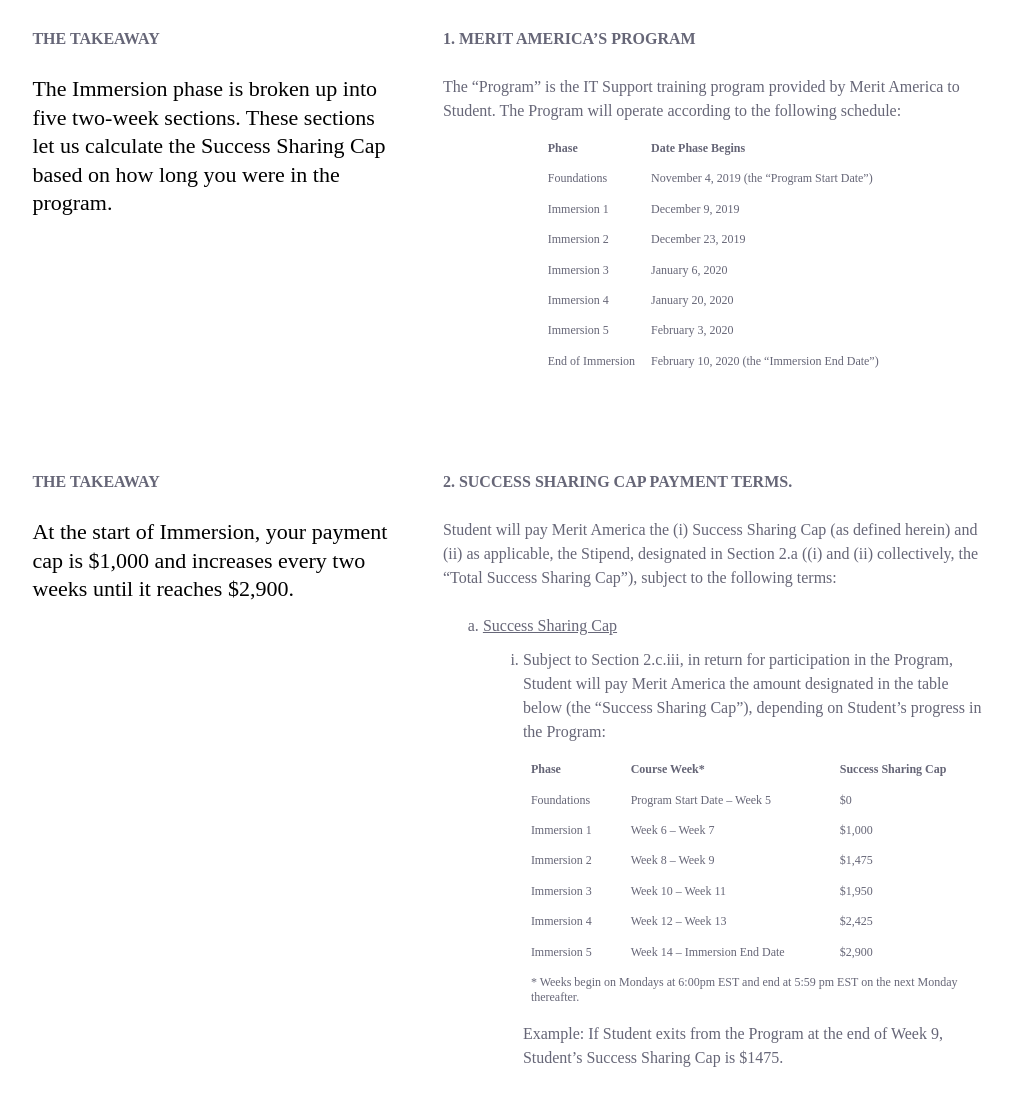
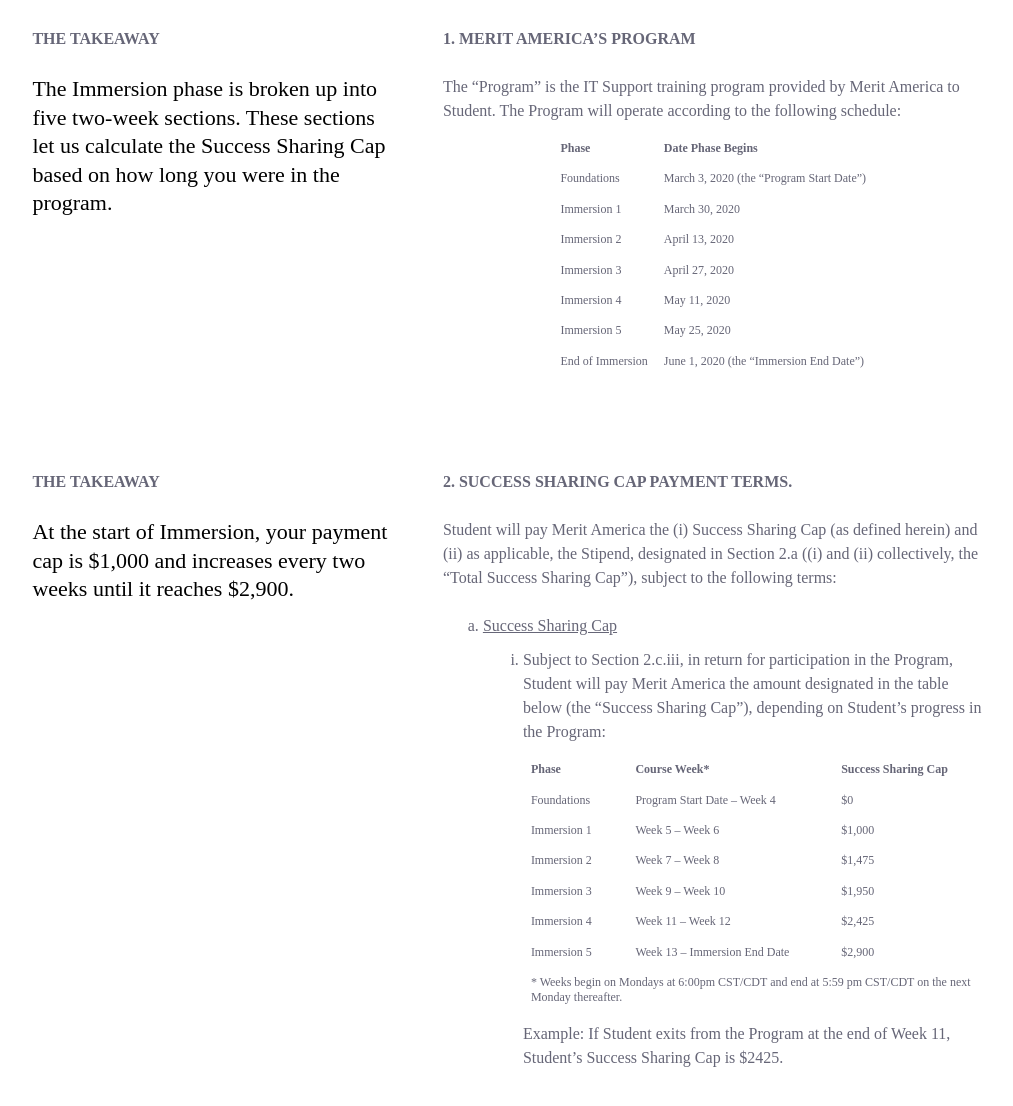
Before and after one commit to Benobaldwin/Benobaldwin.github.io, a plain HTML site: page dallas-it.html in a window 1280 px wide. Shown: the part 2322-3428 px from the top of the page, without its empty margins (132-1145 px from the left). Drawn offline with Linux system fonts and the light colour scheme.

Commit message:
Update dallas-it.html

```diff
--- a/dallas-it.html
+++ b/dallas-it.html
@@ -353,7 +353,7 @@ h3.weekstitle:before {
           Ben Ophoven-Baldwin
         </h3>
         <p>
-          Strategy Manager
+          Sr. Manager of Product &amp; Strategy
         </p>
       </div>
     </div>
@@ -445,31 +445,31 @@ This does not replace the need to read the contract yourself, and perform your o
                 </tr>
                 <tr>
                   <td class="tg-0lax">Foundations</td>
-                  <td class="tg-0lax">November 4, 2019 (the “Program Start Date”)</td>
+                  <td class="tg-0lax">March 3, 2020 (the “Program Start Date”)</td>
                 </tr>
                 <tr>
                   <td class="tg-0lax">Immersion 1</td>
-                  <td class="tg-0lax">December 9, 2019</td>
+                  <td class="tg-0lax">March 30, 2020</td>
                 </tr>
                 <tr>
                   <td class="tg-0lax">Immersion 2</td>
-                  <td class="tg-0lax">December 23, 2019</td>
+                  <td class="tg-0lax">April 13, 2020</td>
                 </tr>
                 <tr>
                   <td class="tg-0lax">Immersion 3</td>
-                  <td class="tg-0lax">January 6, 2020</td>
+                  <td class="tg-0lax">April 27, 2020</td>
                 </tr>
                 <tr>
                   <td class="tg-0lax">Immersion 4</td>
-                  <td class="tg-0lax">January 20, 2020</td>
+                  <td class="tg-0lax">May 11, 2020</td>
                 </tr>
                 <tr>
                   <td class="tg-0lax">Immersion 5</td>
-                  <td class="tg-0lax">February 3, 2020</td>
+                  <td class="tg-0lax">May 25, 2020</td>
                 </tr>
                 <tr>
                   <td class="tg-0lax">End of Immersion</td>
-                  <td class="tg-0lax">February 10, 2020 (the “Immersion End Date”)</td>
+                  <td class="tg-0lax">June 1, 2020 (the “Immersion End Date”)</td>
                 </tr>
               </table>
 
@@ -504,39 +504,39 @@ This does not replace the need to read the contract yourself, and perform your o
                           </tr>
                           <tr>
                             <td>Foundations</td>
-                            <td>Program Start Date – Week 5</td>
+                            <td>Program Start Date – Week 4</td>
                             <td>$0</td>
                           </tr>
                           <tr>
                             <td>Immersion 1</td>
-                            <td>Week 6 – Week 7</td>
+                            <td>Week 5 – Week 6</td>
                             <td>$1,000</td>
                           </tr>
                           <tr>
                             <td>Immersion 2</td>
-                            <td>Week 8 – Week 9</td>
+                            <td>Week 7 – Week 8</td>
                             <td>$1,475</td>
                           </tr>
                           <tr>
                             <td>Immersion 3</td>
-                            <td>Week 10 – Week 11</td>
+                            <td>Week 9 – Week 10</td>
                             <td>$1,950</td>
                           </tr>
                           <tr>
                             <td>Immersion 4</td>
-                            <td>Week 12 – Week 13</td>
+                            <td>Week 11 – Week 12</td>
                             <td>$2,425</td>
                           </tr>
                           <tr>
                             <td>Immersion 5</td>
-                            <td>Week 14 – Immersion End Date</td>
+                            <td>Week 13 – Immersion End Date</td>
                             <td>$2,900</td>
                           </tr>
                           <tr>
-                            <td colspan="3">* Weeks begin on Mondays at 6:00pm EST and end at 5:59 pm EST on the next Monday thereafter.</td>
+                            <td colspan="3">* Weeks begin on Mondays at 6:00pm CST/CDT and end at 5:59 pm CST/CDT on the next Monday thereafter.</td>
                           </tr>
                         </table>
-                        Example: If Student exits from the Program at the end of Week 9, Student’s Success Sharing Cap is $1475.
+                        Example: If Student exits from the Program at the end of Week 11, Student’s Success Sharing Cap is $2425.
                       </li>
 
               </div>
@@ -557,7 +557,7 @@ This does not replace the need to read the contract yourself, and perform your o
                     <li>
                       <u>Stipend.</u> In addition to the Success Sharing Cap designated in Section 2.a.i, Students may receive financial support of up to $1000 from Merit America to assist Students to cover certain additional expenses in connection with participating in the Program
                       (including, for example, childcare or transportation) (the “Stipend”). If a Student elects to receive a Stipend, and to the extent approved by Merit America, such Stipend will be paid to Student in the amount of $100 weekly, beginning
-                      in Week 6. Student will repay the Stipend as part of its Monthly Payments (as defined herein), depending on Student’s progress in the Program. As a result, to the extent Student elects (and Merit America agrees) to receive a Stipend,
+                      in Week 5. Student will repay the Stipend as part of its Monthly Payments (as defined herein), depending on Student’s progress in the Program. As a result, to the extent Student elects (and Merit America agrees) to receive a Stipend,
                       Student’s Success Sharing Cap will be increased as follows:
                       <table class="stipendschedule">
                         <tr>
@@ -569,70 +569,70 @@ This does not replace the need to read the contract yourself, and perform your o
                         </tr>
                         <tr>
                           <td>Foundations</td>
-                          <td>Program Start Date – Week 5</td>
+                          <td>Program Start Date – Week 4</td>
                           <td>$0</td>
                           <td>$0</td>
                           <td>$0</td>
                         </tr>
                         <tr>
                           <td>Immersion 1</td>
-                          <td>Week 6</td>
+                          <td>Week 5</td>
                           <td>$1,000</td>
                           <td>$200</td>
                           <td>$1,200</td>
                         </tr>
                         <tr>
                           <td>Immersion 1</td>
-                          <td>Week 7</td>
+                          <td>Week 6</td>
                           <td>$1,000</td>
                           <td>$300</td>
                           <td>$1,300</td>
                         </tr>
                         <tr>
                           <td>Immersion 2</td>
-                          <td>Week 8</td>
+                          <td>Week 7</td>
                           <td>$1,475</td>
                           <td>$400</td>
                           <td>$1,875</td>
                         </tr>
                         <tr>
                           <td>Immersion 2</td>
-                          <td>Week 9</td>
+                          <td>Week 8</td>
                           <td>$1,475</td>
                           <td>$500</td>
                           <td>$1,975</td>
                         </tr>
                         <tr>
                           <td>Immersion 3</td>
-                          <td>Week 10</td>
+                          <td>Week 9</td>
                           <td>$1,950</td>
                           <td>$600</td>
                           <td>$2,550</td>
                         </tr>
                         <tr>
                           <td>Immersion 3</td>
-                          <td>Week 11</td>
+                          <td>Week 10</td>
                           <td>$1,950</td>
                           <td>$700</td>
                           <td>$2,650</td>
                         </tr>
                         <tr>
                           <td>Immersion 4</td>
-                          <td>Week 12</td>
+                          <td>Week 11</td>
                           <td>$2,425</td>
                           <td>$800</td>
                           <td>$3,225</td>
                         </tr>
                         <tr>
                           <td>Immersion 4</td>
-                          <td>Week 13</td>
+                          <td>Week 12</td>
                           <td>$2,425</td>
                           <td>$900</td>
                           <td>$3,325</td>
                         </tr>
                         <tr>
                           <td>Immersion 5</td>
-                          <td>Week 14 –Immersion End Date</td>
+                          <td>Week 13 –Immersion End Date</td>
                           <td>$2,900</td>
                           <td>$1,000</td>
                           <td>$3,900</td>
@@ -641,7 +641,7 @@ This does not replace the need to read the contract yourself, and perform your o
                           <td colspan="5">* Weeks begin on Mondays at 6:00pm EST and end at 5:59 pm EST on the next Monday thereafter.</td>
                         </tr>
                       </table>
-                      Example: If Student who has opted-in to the Stipend exits from the Program at the end of Week 9, that Student’s Total Success Sharing Cap is $1975.
+                      Example: If Student who has opted-in to the Stipend exits from the Program at the end of Week 9, that Student’s Total Success Sharing Cap is $2550.
                     </li>
                   </ol>
                   </ol>
@@ -848,7 +848,7 @@ This does not replace the need to read the contract yourself, and perform your o
                                   <li>Is not the same job, including the same responsibilities, as the job the Student had at the start of the Program. If the Student receives a raise or a new job title after participating in the Program, this is counted
                                     as a different job; and
                                   </li>
-                                  <li>Is not expressly limited to a temporary duration of six (6) months or less.
+                                  <li>Is not expressly limited to a temporary duration of less than six (6) months.
                                   </li>
                                 </ol>
 
```
